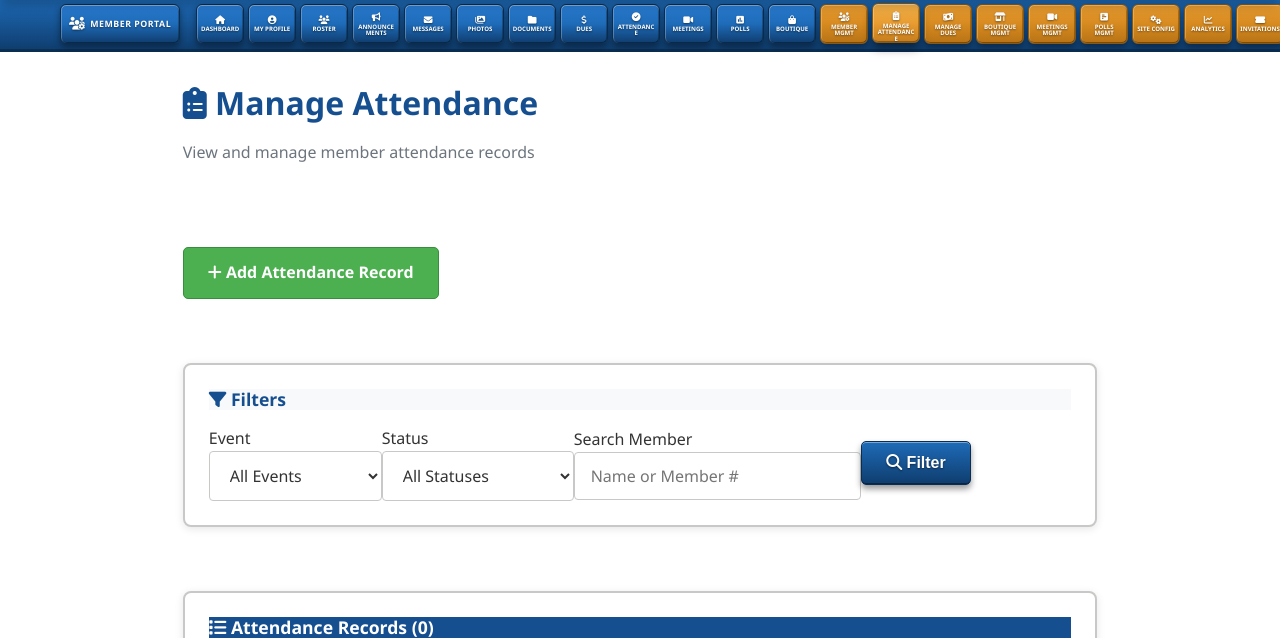
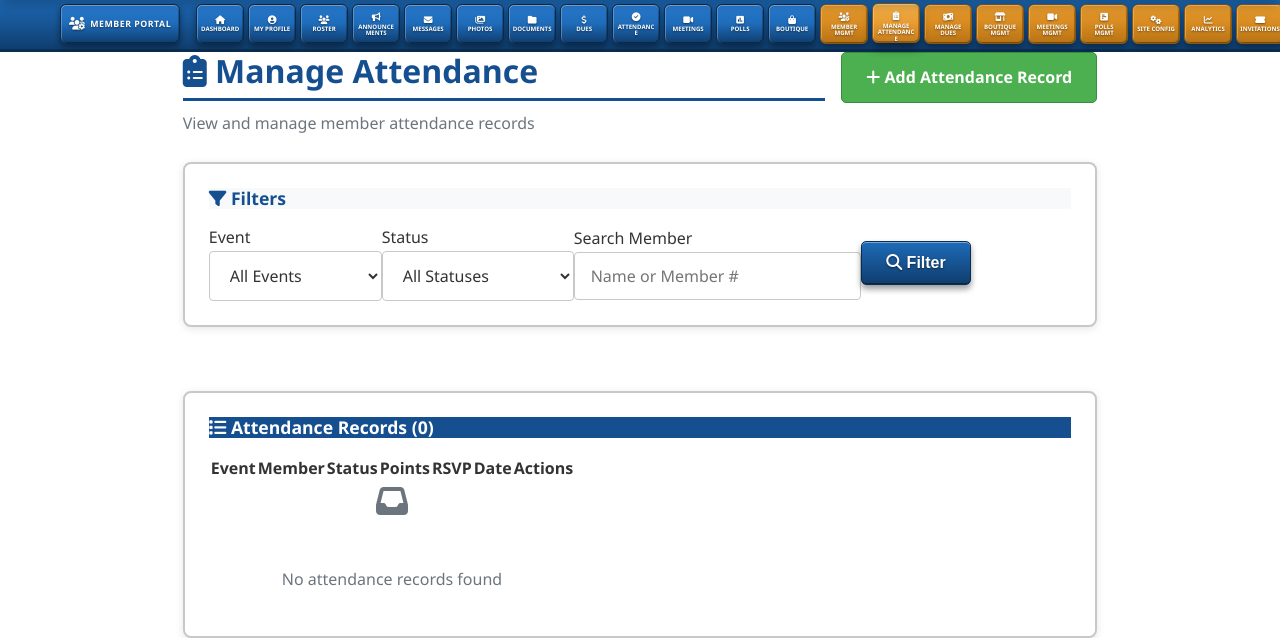
Before and after one commit to jeuanimo/CapstoneCH61, a Django app: page /portal/attendance/manage/ in a window 1280 px wide. Shown: the part 169-807 px from the top of the page. Run offline with Django 5.2, Linux system fonts and the light colour scheme; the visitor is signed in with stand-in values (Sample User, id 1); data comes from the database, SQL or seed files in the repository; data that the repository does not hold is empty.

Commit message:
Fix Manage Attendance header and button alignment

```diff
--- a/templates/pages/portal/manage_attendance.html
+++ b/templates/pages/portal/manage_attendance.html
@@ -2,8 +2,26 @@
 
 {% block title %}Manage Attendance - Member Portal{% endblock %}
 
-{% block content %}
+{% block css %}
 <style>
+    .page-header {
+        display: flex;
+        align-items: flex-start;
+        flex-wrap: wrap;
+        gap: 1rem;
+        margin-bottom: 1.5rem;
+    }
+    .page-header h2 {
+        margin: 0;
+        padding-bottom: 0.5rem;
+        border-bottom: 3px solid var(--primary-color);
+    }
+    .page-header-content {
+        flex: 1;
+    }
+    .page-header-content p {
+        margin: 0.5rem 0 0 0;
+    }
     body.dark-mode .card {
         background-color: #1a2a4a;
         color: #e8edf7;
@@ -76,22 +94,18 @@
         margin-right: 0.25rem;
     }
 </style>
+{% endblock %}
 
+{% block content %}
 <div class="container my-5">
-    <div class="row mb-4">
-        <div class="col-md-12">
+    <div class="page-header">
+        <div class="page-header-content">
             <h2><i class="fas fa-clipboard-list"></i> Manage Attendance</h2>
             <p class="text-muted">View and manage member attendance records</p>
         </div>
-    </div>
-
-    <!-- Add New Attendance Button -->
-    <div class="row mb-4">
-        <div class="col-md-12">
-            <a href="{% url 'add_attendance' %}" class="btn btn-success btn-lg">
-                <i class="fas fa-plus"></i> Add Attendance Record
-            </a>
-        </div>
+        <a href="{% url 'add_attendance' %}" class="btn btn-success">
+            <i class="fas fa-plus"></i> Add Attendance Record
+        </a>
     </div>
 
     <!-- Filters Section -->
```
